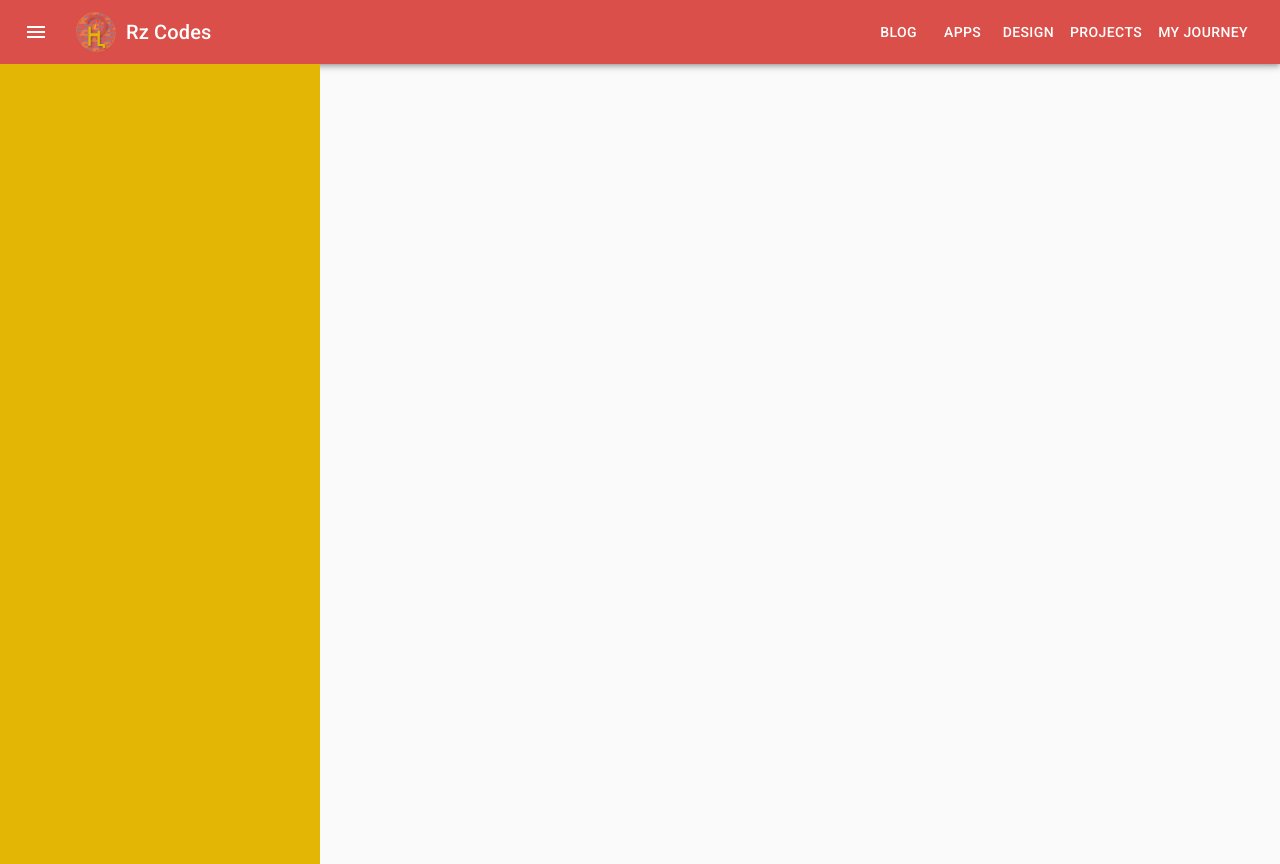
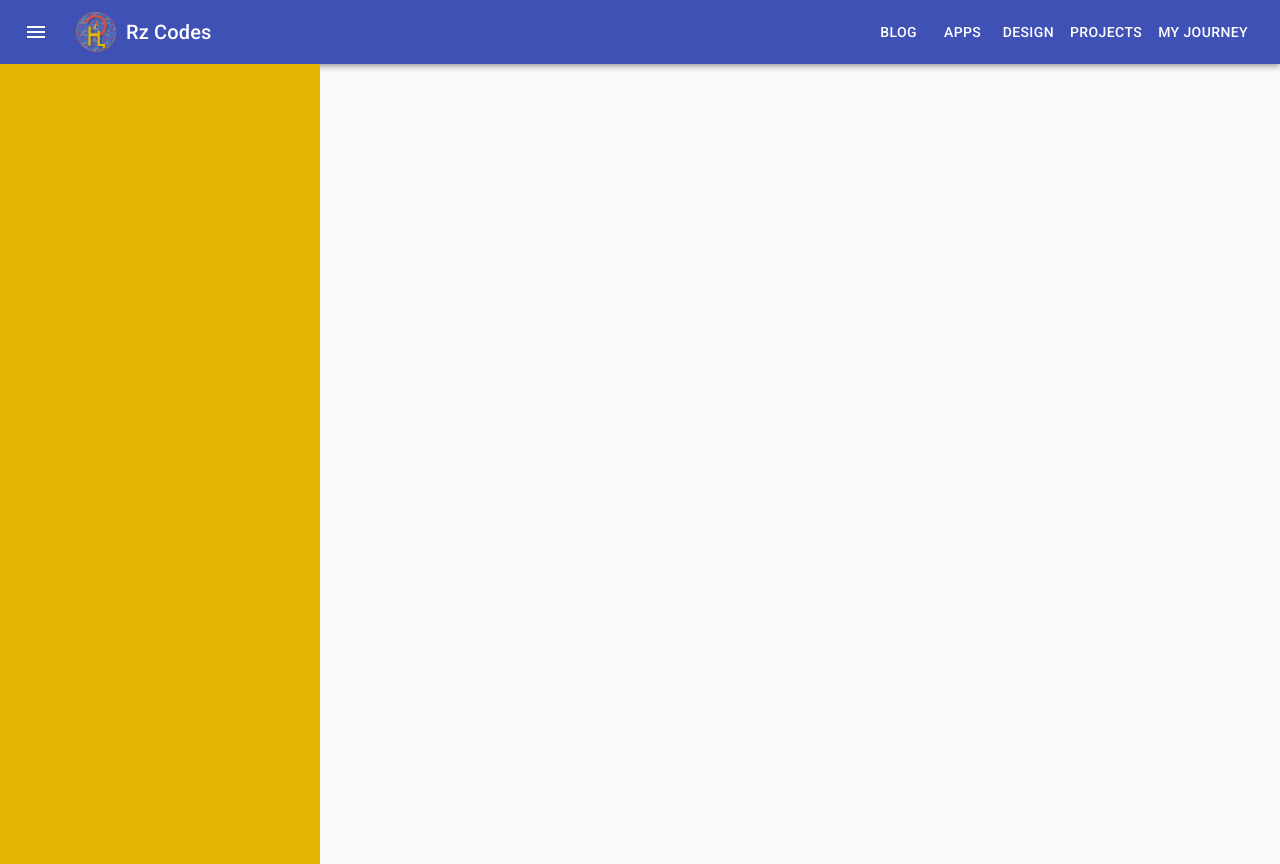
Before and after one commit to rabira-hierpa/rz-codes, a React app in the folder client/: page / in a window 1280 px wide. Built offline with nearby package versions, Linux system fonts and the light colour scheme.

Commit message:
removed unused class

```diff
--- a/client/src/components/Header.tsx
+++ b/client/src/components/Header.tsx
@@ -31,7 +31,7 @@ export default function ButtonAppBar() {
 
 	return (
 		<div className={classes.root}>
-			<AppBar position='static' className={classes.navBrand}>
+			<AppBar position='static'>
 				<Toolbar>
 					<IconButton
 						edge='start'
```
